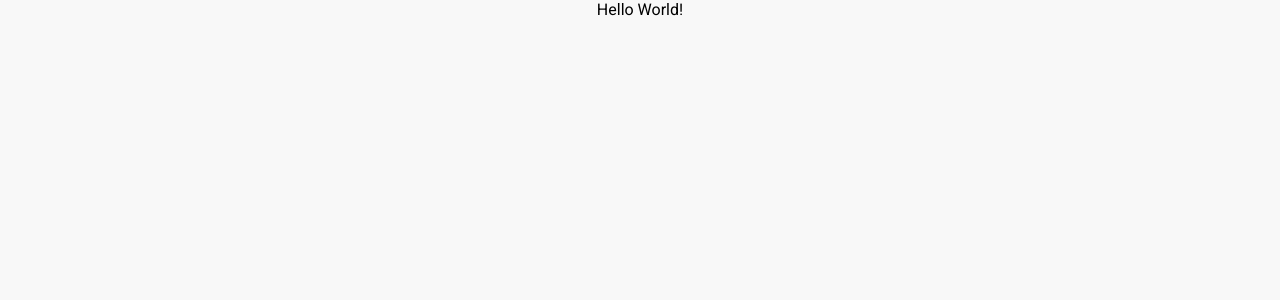
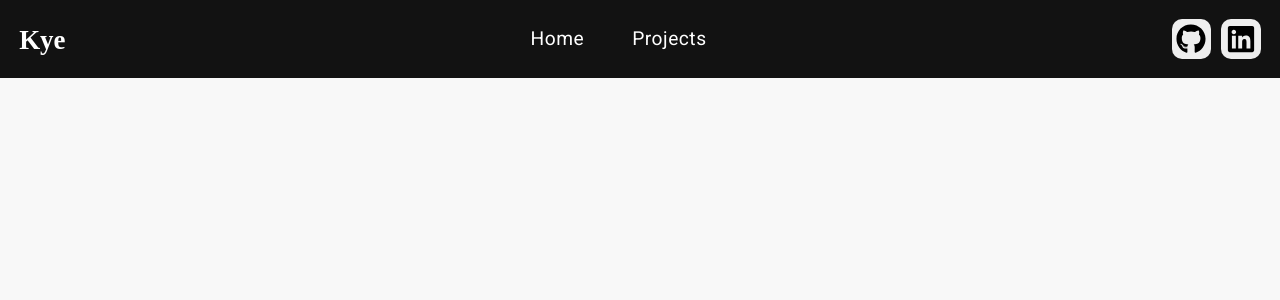
Before and after one commit to yee0802/portfolio, a React (Vite) app: page / in a window 1280 px wide. Shown: the top 300 px of the page. Built offline with nearby package versions, Linux system fonts and the light colour scheme.

Commit message:
add Header to App

```diff
--- a/src/App.jsx
+++ b/src/App.jsx
@@ -1,9 +1,10 @@
+import Header from "./components/Header";
 import "./App.css";
 
 function App() {
   return (
     <>
-      <p>Hello World!</p>
+      <Header />
     </>
   );
 }
```
